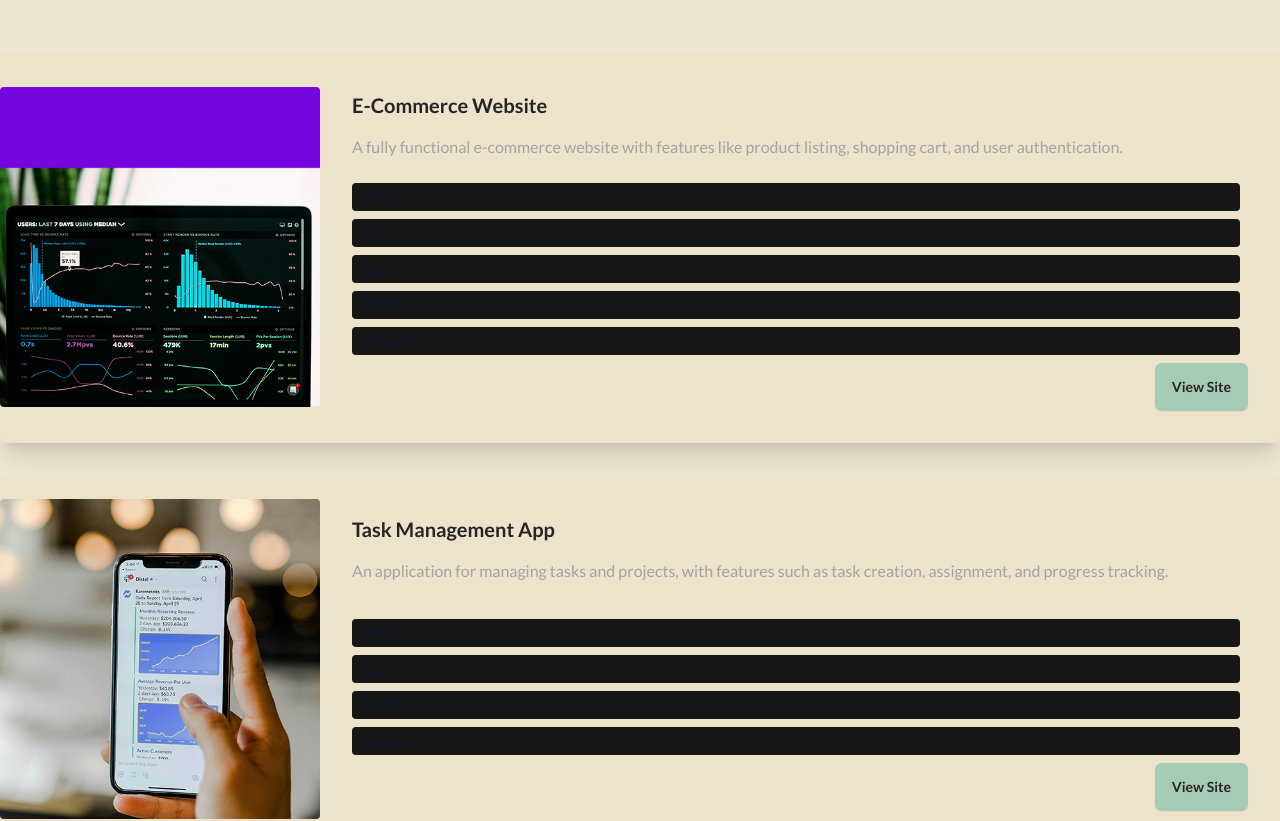
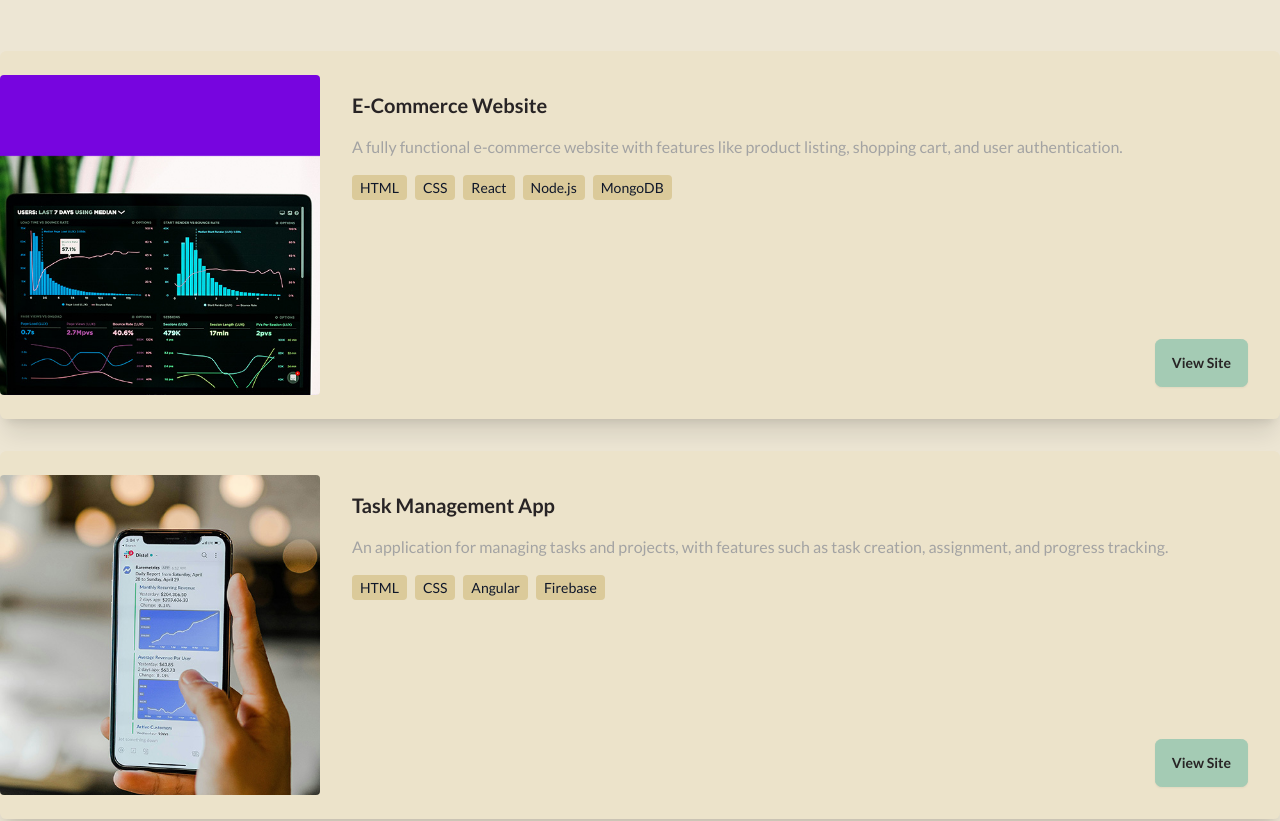
Before and after one commit to Brianconn71/portfolio-vite-react, a React (Vite) app: page / in a window 1280 px wide. Shown: the part 3380-4201 px from the top of the page. Built offline with nearby package versions, Linux system fonts and the light colour scheme.

Commit message:
edit: styling to tags in cards

```diff
--- a/src/components/Projects.jsx
+++ b/src/components/Projects.jsx
@@ -13,12 +13,12 @@ const Projects = () => {
             </figure>
             <div className="card-body w-full lg:w-3/4">
               <h3 className="card-title mb-2 mt-2 font-semibold">{project.title}</h3>
-              <p className="mb-4 text-neutral-400">{project.description}</p>
+              <p className="mb-1 text-neutral-400">{project.description}<div className='mt-4'></div>
               {project.technologies.map((tech, index) => (
-                <span key={index} className="mr-2 rounded bg-neutral-900 px-2 py-1 text-sm font-medium text-slate-900">
+                <span key={index} className="mr-2 rounded bg-base-300 px-2 py-1 text-sm font-medium text-slate-900">
                   {tech}
                 </span>
-              ))}
+              ))}</p>
               <div className="card-actions justify-end">
                 <button className="btn btn-secondary">View Site</button>
               </div>
```
